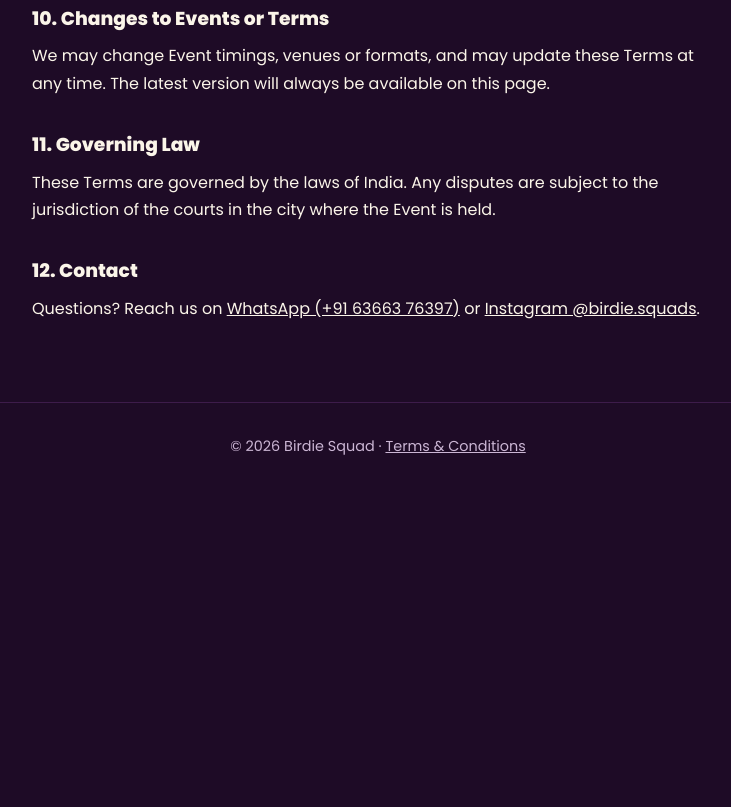
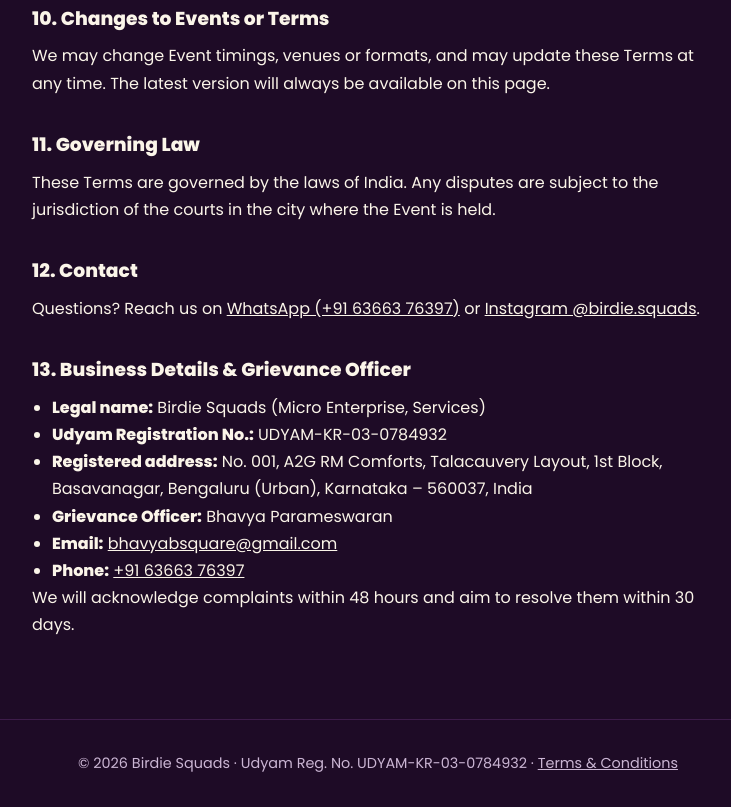
Before and after one commit to bhavyabsquare/birdiesquads, a plain HTML site: page terms.html in a window 1280 px wide. Shown: the part 2100-2907 px from the top of the page, without its empty margins (262-993 px from the left). Before the commit the page ends 2590 px from the top, so only its background shows below. Drawn offline with Linux system fonts and the light colour scheme.

Commit message:
Add Udyam business details and grievance officer

```diff
--- a/terms.html
+++ b/terms.html
@@ -73,10 +73,21 @@
 
     <h3>12. Contact</h3>
     <p>Questions? Reach us on <a href="https://wa.me/916366376397" target="_blank" rel="noopener">WhatsApp (+91 63663 76397)</a> or <a href="https://instagram.com/birdie.squads" target="_blank" rel="noopener">Instagram @birdie.squads</a>.</p>
+
+    <h3>13. Business Details &amp; Grievance Officer</h3>
+    <ul>
+      <li><strong>Legal name:</strong> Birdie Squads (Micro Enterprise, Services)</li>
+      <li><strong>Udyam Registration No.:</strong> UDYAM-KR-03-0784932</li>
+      <li><strong>Registered address:</strong> No. 001, A2G RM Comforts, Talacauvery Layout, 1st Block, Basavanagar, Bengaluru (Urban), Karnataka – 560037, India</li>
+      <li><strong>Grievance Officer:</strong> Bhavya Parameswaran</li>
+      <li><strong>Email:</strong> <a href="mailto:bhavyabsquare@gmail.com">bhavyabsquare@gmail.com</a></li>
+      <li><strong>Phone:</strong> <a href="tel:+916366376397">+91 63663 76397</a></li>
+    </ul>
+    <p>We will acknowledge complaints within 48 hours and aim to resolve them within 30 days.</p>
   </section>
 
   <footer>
-    <p>© <span id="year"></span> Birdie Squad · <a href="terms.html">Terms &amp; Conditions</a></p>
+    <p>© <span id="year"></span> Birdie Squads · Udyam Reg. No. UDYAM-KR-03-0784932 · <a href="terms.html">Terms &amp; Conditions</a></p>
   </footer>
 
   <script>document.getElementById('year').textContent = new Date().getFullYear();</script>
```
Also changed, not shown: index.html (+1 -0 lines).
